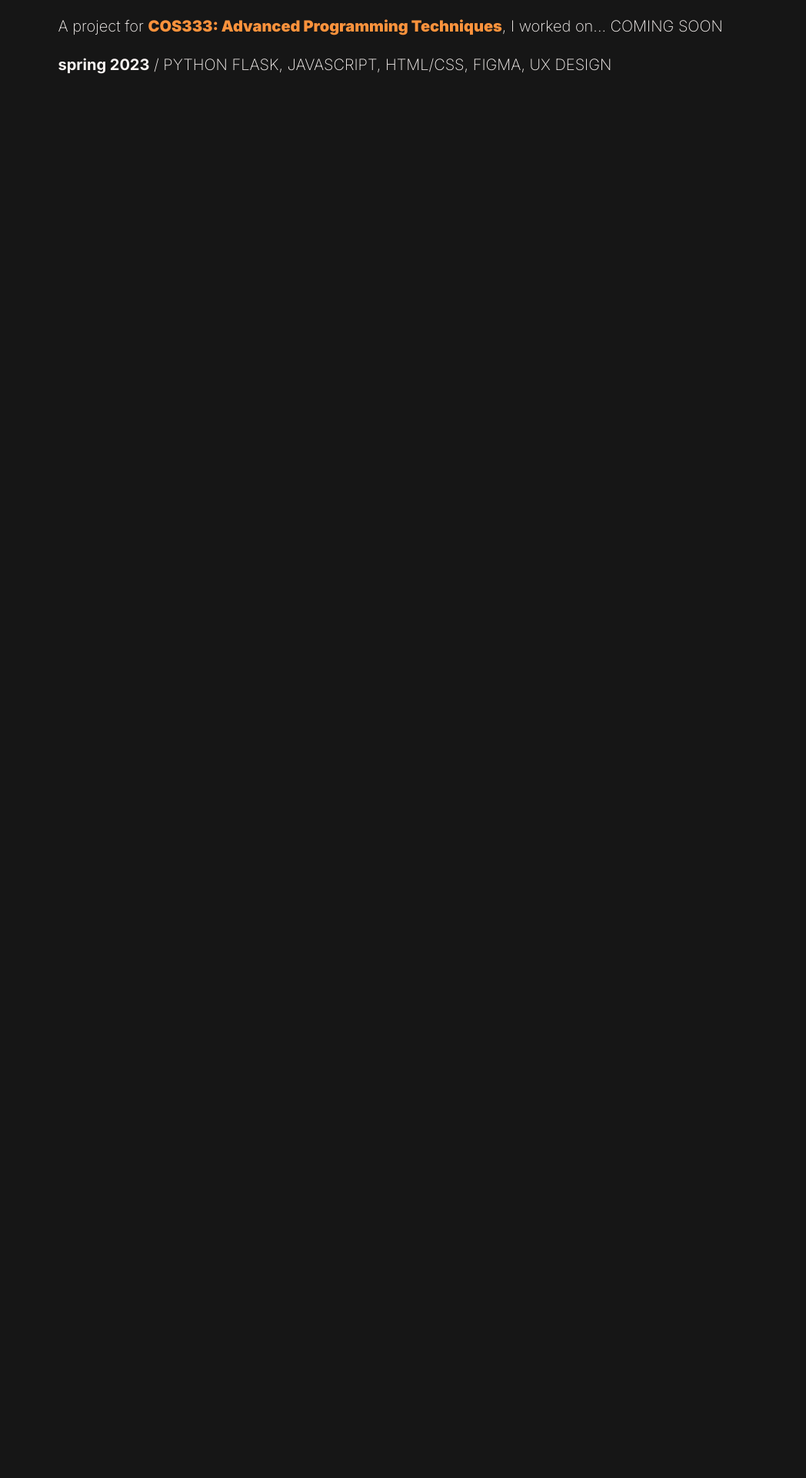
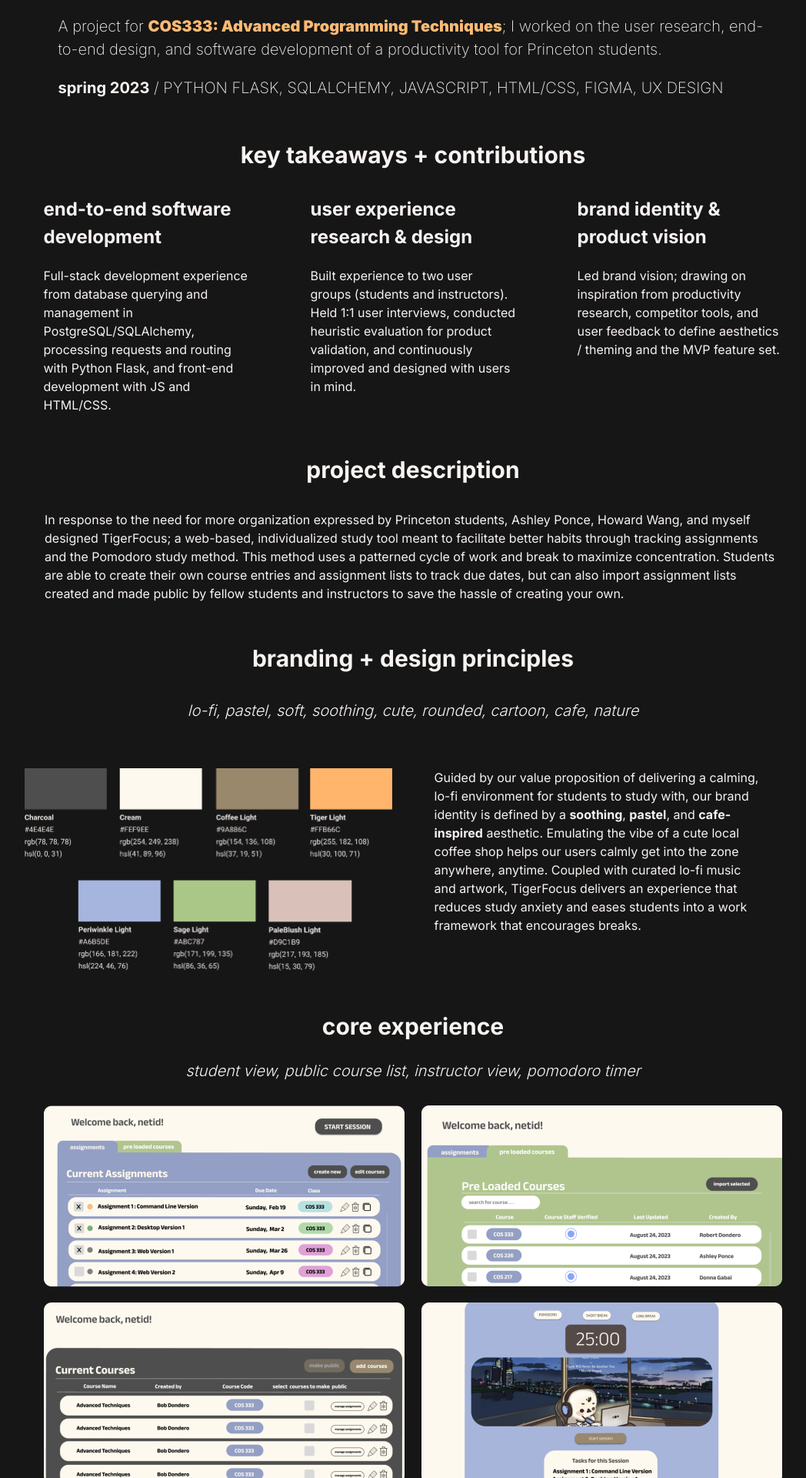
Before and after one commit to jad-bend/personal-site, a Next.js app: page /tigerfocus in a window 1280 px wide. Shown: the part 640-2560 px from the top of the page at 77% size, without its empty margins (103-1151 px from the left). Before the commit the page ends 800 px from the top, so only its background shows below. Built offline with nearby package versions, Linux system fonts and the light colour scheme.

Commit message:
tigerfocus page, footer, colors change

```diff
--- a/app/halalify/page.tsx
+++ /dev/null
@@ -1,7 +0,0 @@
-export default function page() {
-  return (
-    <>
-      <h2>hi</h2>
-    </>
-  );
-}
--- a/app/microsoftloop/page.tsx
+++ b/app/microsoftloop/page.tsx
@@ -1,6 +1,7 @@
 import Image from "next/image";
 import screenshot from "./loop.png";
 import Link from "next/link";
+import { Footer } from "../page";
 
 function ProjectIntro() {
   return (
@@ -30,8 +31,8 @@
 function ProjectTakeaways() {
   return (
     <>
-      <div className="font-light text-[30px] pt-[50px]">
-        KEY PROJECT TAKEAWAYS
+      <div className="font-bold text-[30px] pt-[50px]">
+        key takeaways + contributions
       </div>
       <div className="justify-center flex pt-[30px]">
         <div className="grid lg:grid-cols-3 sm:grid-cols-1 gap-[80px]">
@@ -91,7 +92,7 @@
                 <div className=" sm:ml-2 sm:block">
                   <Link href="/">
                     <button
-                      className=" sm:ml-2 sm:block bg-[#f8f3f1] text-[#161616] rounded-md px-3 py-2 text-sm font-medium"
+                      className=" sm:ml-2 sm:block bg-[#618F81] text-[#f8f3f1] rounded-md px-3 py-2 text-sm font-medium"
                       aria-current="page"
                     >
                       return home
@@ -118,6 +119,10 @@
         <ProjectIntro />
         <ProjectTakeaways />
       </div>
+
+      <div className="pt-[100px]">
+        <Footer />
+      </div>
     </>
   );
 }
--- a/app/tigerfocus/page.tsx
+++ b/app/tigerfocus/page.tsx
@@ -1,26 +1,81 @@
 import Image from "next/image";
 import screenshot from "./tigerf.png";
+import colors from "./test2.png";
+import screens from "./screens.png";
 import Link from "next/link";
+import { Footer } from "../page";
 
 function ProjectIntro() {
   return (
     <>
       <div className="inline-block text-left">
-        <div className="font-black text-[30px] text-orange-400">
+        <div className="font-black text-[30px] text-orange-300">
           TigerFocus - pomodoro timer + course manager{" "}
         </div>
 
         <div className="text-[20px] font-extralight pt-[20px] lg:w-[923px]">
           A project for{" "}
-          <b className="text-orange-400 font-black">
+          <b className="text-orange-300 font-black">
             COS333: Advanced Programming Techniques
           </b>
-          , I worked on... COMING SOON
+          ; I worked on the user research, end-to-end design, and software
+          development of a productivity tool for Princeton students.
         </div>
         <div className="text-[20px] font-extralight pt-[20px]">
           {" "}
-          <b className="font-bold">spring 2023</b> / PYTHON FLASK, JAVASCRIPT,
-          HTML/CSS, FIGMA, UX DESIGN
+          <b className="font-bold">spring 2023</b> / PYTHON FLASK, SQLALCHEMY,
+          JAVASCRIPT, HTML/CSS, FIGMA, UX DESIGN
+        </div>
+      </div>
+    </>
+  );
+}
+
+function ProjectTakeaways() {
+  return (
+    <>
+      <div className="font-bold text-[30px] pt-[50px]">
+        key takeaways + contributions
+      </div>
+      <div className="justify-center flex pt-[30px]">
+        <div className="grid lg:grid-cols-3 sm:grid-cols-1 gap-[80px]">
+          <div className="w-[267px]">
+            <h2 className="font-bold text-[24px] text-left">
+              end-to-end software development{" "}
+            </h2>
+            <div className="text-left pt-[20px]">
+              {" "}
+              Full-stack development experience from database querying and
+              management in PostgreSQL/SQLAlchemy, processing requests and
+              routing with Python Flask, and front-end development with JS and
+              HTML/CSS.
+            </div>
+          </div>
+
+          <div className="w-[267px]">
+            <h2 className="font-bold text-[24px] text-left">
+              user experience research & design{" "}
+            </h2>
+            <div className="text-left pt-[20px]">
+              {" "}
+              Built experience to two user groups (students and instructors).
+              Held 1:1 user interviews, conducted heuristic evaluation for
+              product validation, and continuously improved and designed with
+              users in mind.
+            </div>
+          </div>
+
+          <div className="w-[267px]">
+            <h2 className="font-bold text-[24px] text-left">
+              brand identity & product vision{" "}
+            </h2>
+            <div className="text-left pt-[20px]">
+              {" "}
+              Led brand vision; drawing on inspiration from productivity
+              research, competitor tools, and user feedback to define aesthetics
+              / theming and the MVP feature set.{" "}
+            </div>
+          </div>
         </div>
       </div>
     </>
@@ -41,7 +96,7 @@
                 <div className=" sm:ml-2 sm:block">
                   <Link href="/">
                     <button
-                      className=" sm:ml-2 sm:block bg-[#f8f3f1] text-[#161616] rounded-md px-3 py-2 text-sm font-medium"
+                      className=" sm:ml-2 sm:block bg-[#618F81] text-[#f8f3f1] rounded-md px-3 py-2 text-sm font-medium"
                       aria-current="page"
                     >
                       return home
@@ -66,6 +121,86 @@
 
       <div className="text-center pt-[50px]">
         <ProjectIntro />
+        <ProjectTakeaways />
+      </div>
+
+      <div className="text-center pt-[50px]  ">
+        <div className="font-bold text-[30px] ">project description</div>
+        <div className="inline-block text-left lg:w-[958px] pt-[30px]">
+          In response to the need for more organization expressed by Princeton
+          students, Ashley Ponce, Howard Wang, and myself designed TigerFocus; a
+          web-based, individualized study tool meant to facilitate better habits
+          through tracking assignments and the Pomodoro study method. This
+          method uses a patterned cycle of work and break to maximize
+          concentration. Students are able to create their own course entries
+          and assignment lists to track due dates, but can also import
+          assignment lists created and made public by fellow students and
+          instructors to save the hassle of creating your own.
+        </div>
+      </div>
+
+      <div className="font-bold text-[30px] pt-[50px] justify-center flex ">
+        branding + design principles
+      </div>
+
+      <div className="font-light text-[20px] pt-[30px] justify-center flex italic">
+        lo-fi, pastel, soft, soothing, cute, rounded, cartoon, cafe, nature
+      </div>
+      <div className="text-center pt-[30px] flex items-center justify-center ">
+        <div className="grid grid-cols-2 gap-[55px] justify-center pt-[30px]">
+          <div>
+            <Image
+              src={colors}
+              width={478}
+              height={263}
+              alt="color palette for tigerfocus"
+            />
+          </div>
+          <div className="inline-block text-left lg:w-[426px] ">
+            Guided by our value proposition of delivering a calming, lo-fi
+            environment for students to study with, our brand identity is
+            defined by a <b>soothing</b>, <b>pastel</b>, and{" "}
+            <b>cafe-inspired</b> aesthetic. Emulating the vibe of a cute local
+            coffee shop helps our users calmly get into the zone anywhere,
+            anytime. Coupled with curated lo-fi music and artwork, TigerFocus
+            delivers an experience that reduces study anxiety and eases students
+            into a work framework that encourages breaks.
+          </div>
+        </div>
+      </div>
+
+      <div className="font-bold text-[30px] pt-[50px] justify-center flex ">
+        core experience
+      </div>
+      <div className="font-light text-[20px] pt-[20px] justify-center flex italic">
+        student view, public course list, instructor view, pomodoro timer{" "}
+      </div>
+
+      <div className="flex items-center justify-center">
+        <Image
+          src={screens}
+          width={960}
+          height={491}
+          alt="tigerfocus view screens"
+          className="pt-[30px]"
+        />
+      </div>
+
+      <div className="text-center pt-[50px]  ">
+        <div className="font-bold text-[30px] ">tech stack + development</div>
+        <div className="inline-block text-left lg:w-[958px] pt-[30px]">
+          TigerFocus is a three-tier web application deployed on Render. The
+          server was developed using Python Flask, utilizing the Jinja2 template
+          engine for page routing / rendering. Our database runs on PostgreSQL,
+          with SQLAlchemy for effective object-relational mapping. Frontend
+          development was done in HTML/CSS and JavaScript, with AJAX for dynamic
+          content updates, such as real-time searching through public course
+          listings.
+        </div>
+      </div>
+
+      <div className="pt-[100px]">
+        <Footer />
       </div>
     </>
   );
```
Also changed, not shown: app/page.tsx (+63 -14 lines), app/tigerfocus/screens.png (added), app/tigerfocus/test2.png (added).
